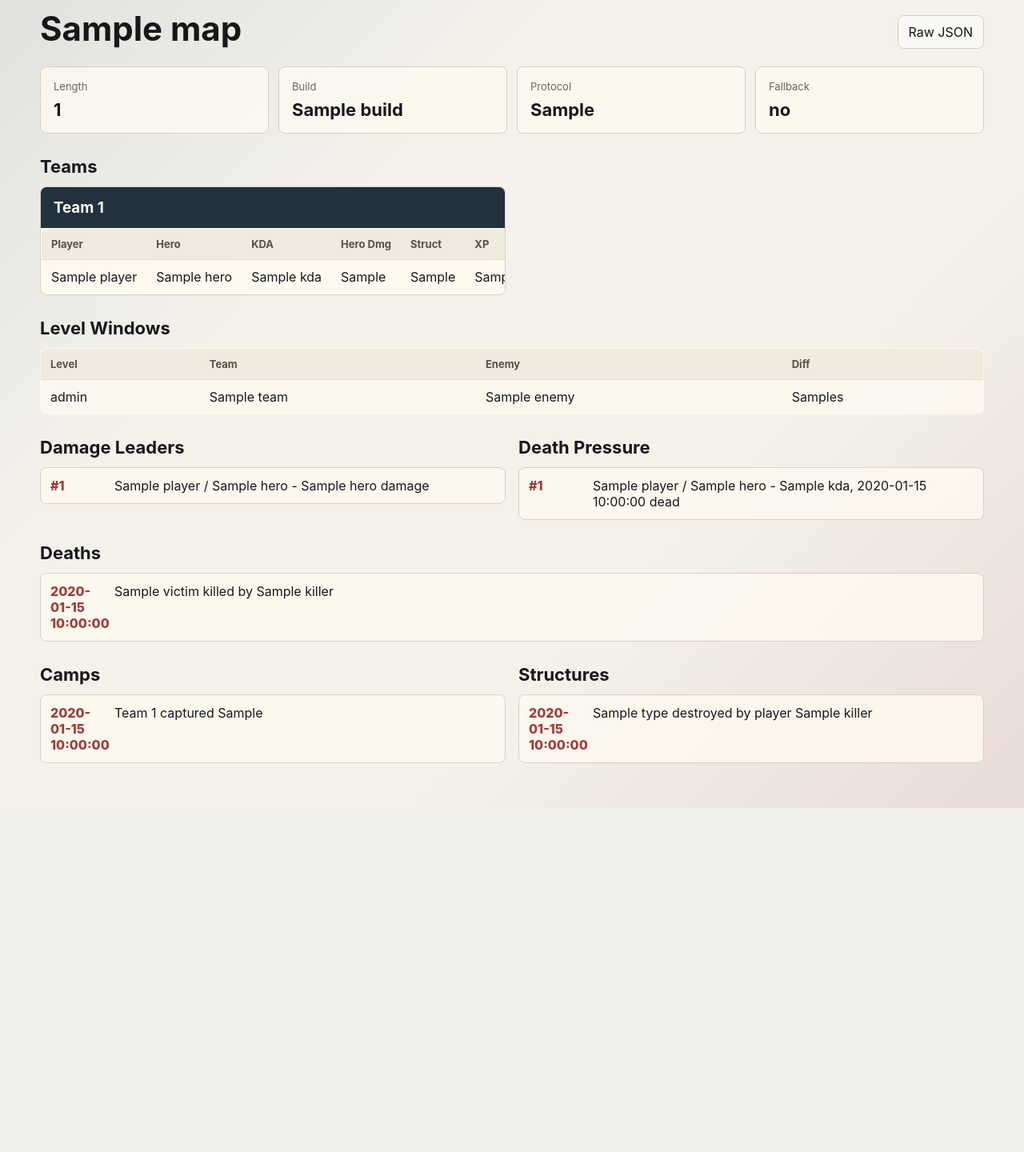
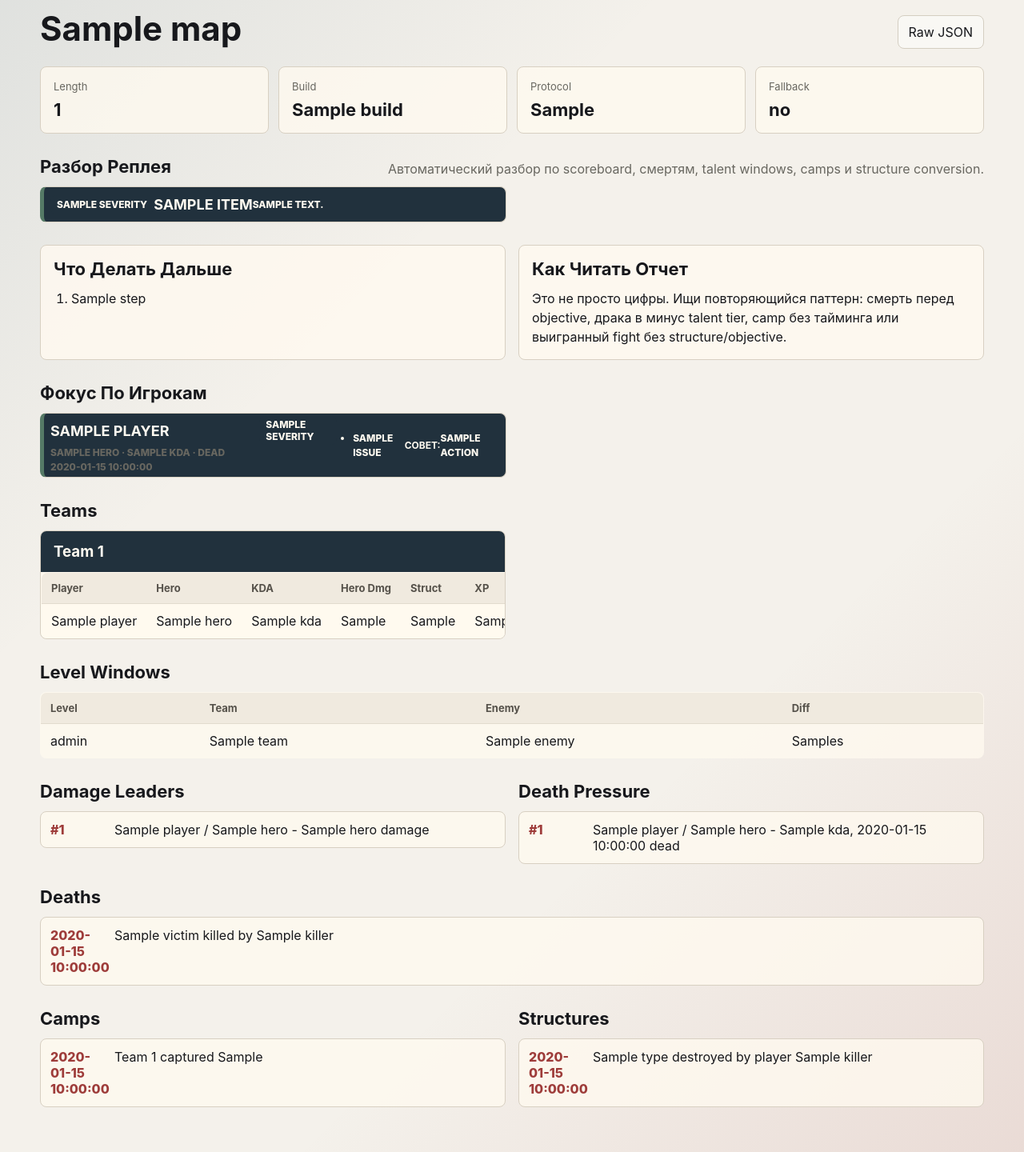
Before and after one commit to KaimiEwl/hots-replay-analyzer, a FastAPI app: template app/templates/report.html in a window 1280 px wide. Shown: the part 140-1580 px from the top of the page at 80% size. Before the commit the page ends 1150 px from the top, so only its background shows below. Run offline with FastAPI, Linux system fonts and the light colour scheme; the template is opened without the code that fills it: most values are stand-ins (such as "Sample title", 1, 10 or a date in 2020); some libraries are stand-ins or nearby versions.

Commit message:
Add rule-based replay breakdown advice

```diff
--- a/app/main.py
+++ b/app/main.py
@@ -58,6 +58,227 @@ def stat(score, key, default=0):
     return default if value is None else value
 
 
+def is_aram_map(map_name):
+    return map_name in {"Lost Cavern", "Silver City", "Industrial District", "Braxis Outpost"}
+
+
+def team_totals(players):
+    totals = {
+        "deaths": 0,
+        "dead_time": 0,
+        "hero_damage": 0,
+        "structure_damage": 0,
+        "siege_damage": 0,
+        "xp": 0,
+        "camps": 0,
+        "takedowns": 0,
+    }
+    for player in players:
+        score = player.get("score", {})
+        totals["deaths"] += stat(score, "Deaths")
+        totals["dead_time"] += stat(score, "TimeSpentDead")
+        totals["hero_damage"] += stat(score, "HeroDamage")
+        totals["structure_damage"] += stat(score, "StructureDamage")
+        totals["siege_damage"] += stat(score, "SiegeDamage")
+        totals["xp"] += stat(score, "ExperienceContribution")
+        totals["camps"] += stat(score, "MercCampCaptures")
+        totals["takedowns"] += stat(score, "Takedowns")
+    return totals
+
+
+def add_unique(items, item):
+    if item not in items:
+        items.append(item)
+
+
+def player_advice(player, game_length, map_name):
+    score = player.get("score", {})
+    deaths = stat(score, "Deaths")
+    dead_time = stat(score, "TimeSpentDead")
+    hero_damage = stat(score, "HeroDamage")
+    siege_damage = stat(score, "SiegeDamage")
+    structure_damage = stat(score, "StructureDamage")
+    xp = stat(score, "ExperienceContribution")
+    camps = stat(score, "MercCampCaptures")
+    takedowns = stat(score, "Takedowns")
+    healing = stat(score, "Healing")
+    damage_taken = stat(score, "DamageTaken")
+    points = 0
+    issues = []
+    actions = []
+
+    if deaths >= 6:
+        points += 4
+        issues.append(f"{deaths} смертей: слишком много tempo отдано врагу.")
+        actions.append("После потери фронта или неудачного engage сразу выходить, не спасать уже проигранную драку.")
+    elif deaths >= 4:
+        points += 2
+        issues.append(f"{deaths} смертей: нужно проверить, какие из них были preventable.")
+        actions.append("Перед objective и после 16 уровня играть на сохранение жизни, а не на лишний poke.")
+
+    if dead_time >= 180:
+        points += 4
+        issues.append(f"{mmss(dead_time)} dead time: команда долго играла без этого героя.")
+        actions.append("Не принимать драку, если следующий шаг после нее не дает kill, objective или structure.")
+    elif dead_time >= 100:
+        points += 2
+        issues.append(f"{mmss(dead_time)} dead time: смерти уже стоили карты и темпа.")
+
+    if game_length and game_length >= 900 and xp < 7000 and healing < 20000:
+        points += 2
+        issues.append("Низкий XP-вклад для длинной игры.")
+        actions.append("До 10 уровня не терять soak без прямой компенсации: kill, fort, camp или objective.")
+
+    if not is_aram_map(map_name) and camps == 0 and game_length and game_length >= 900:
+        points += 2
+        issues.append("0 camp captures на карте с лагерями.")
+        actions.append("Проверять camp timer перед objective: лагерь должен создавать давление, а не браться случайно.")
+
+    if siege_damage >= 70000 and structure_damage < 5000:
+        points += 3
+        issues.append("Много siege damage, но мало structure damage: слабая конвертация давления.")
+        actions.append("После выигранного окна сразу выбирать награду: fort/keep, boss, camp, objective или reset.")
+    elif takedowns >= 10 and structure_damage < 2500 and game_length and game_length >= 900:
+        points += 2
+        issues.append("Есть kill participation, но мало урона по строениям.")
+        actions.append("После kill не искать еще одну драку на той же точке: перевести преимущество в карту.")
+
+    if hero_damage < 25000 and healing < 20000 and damage_taken < 50000 and game_length and game_length >= 900:
+        points += 1
+        issues.append("Низкий combat uptime: мало заметного вклада в драки.")
+        actions.append("Проверить позиционирование и участие в ключевых fight, особенно на 10/13/16.")
+
+    if not issues:
+        issues.append("Профиль выглядит ровно: явных красных флагов по базовым метрикам нет.")
+        actions.append("Следующий шаг: смотреть конкретные таймкоды deaths/objectives, а не только scoreboard.")
+
+    severity = "high" if points >= 6 else "medium" if points >= 3 else "low" if points else "good"
+    return {
+        "player": player,
+        "severity": severity,
+        "points": points,
+        "issues": issues[:3],
+        "actions": actions[:3],
+    }
+
+
+def build_breakdown(result, teams):
+    map_name = result.get("map")
+    game_length = result.get("score_time") or result.get("elapsed_seconds_header")
+    summaries = []
+    next_steps = []
+    player_cards = [
+        player_advice(player, game_length, map_name)
+        for player in result.get("players", [])
+    ]
+    player_cards.sort(key=lambda item: item["points"], reverse=True)
+
+    team_rows = []
+    for team_id, players in teams.items():
+        totals = team_totals(players)
+        won = any(player.get("won") is True for player in players)
+        team_rows.append({"team_id": team_id, "players": players, "totals": totals, "won": won})
+
+    if len(team_rows) >= 2:
+        loser = next((team for team in team_rows if not team["won"]), None)
+        winner = next((team for team in team_rows if team["won"]), None)
+        if loser and winner:
+            lt = loser["totals"]
+            wt = winner["totals"]
+            if lt["deaths"] >= wt["deaths"] + 5 or lt["dead_time"] >= wt["dead_time"] + 180:
+                summaries.append(
+                    {
+                        "severity": "high",
+                        "title": "Главная цена матча: смерти и dead time",
+                        "body": (
+                            f"Team {loser['team_id']} умерла {lt['deaths']} раз против {wt['deaths']} "
+                            f"и провела {mmss(lt['dead_time'])} в смерти. Это обычно ломает soak, objective setup и defense."
+                        ),
+                    }
+                )
+                add_unique(next_steps, "Перед objective и после 16 уровня первым делом сохранять жизнь: плохой trade лучше сбросить.")
+
+            if lt["siege_damage"] >= 0.75 * max(wt["siege_damage"], 1) and lt["structure_damage"] < 0.6 * max(wt["structure_damage"], 1):
+                summaries.append(
+                    {
+                        "severity": "medium",
+                        "title": "Давление было, конвертации не хватило",
+                        "body": (
+                            f"Team {loser['team_id']} дала {format_number(lt['siege_damage'])} siege damage, "
+                            f"но только {format_number(lt['structure_damage'])} structure damage. Волны чистились, но карта не забиралась."
+                        ),
+                    }
+                )
+                add_unique(next_steps, "После 1-2 kills сразу называть следующий call: structure, camp, boss, objective или reset.")
+
+            if not is_aram_map(map_name) and lt["camps"] + 2 <= wt["camps"]:
+                summaries.append(
+                    {
+                        "severity": "medium",
+                        "title": "Camp pressure проигран",
+                        "body": (
+                            f"По лагерям было {lt['camps']} против {wt['camps']}. "
+                            "Это часто значит, что objective начинался без side pressure."
+                        ),
+                    }
+                )
+                add_unique(next_steps, "Брать camp не потому что он стоит, а за 30-60 секунд до objective или push-окна.")
+
+    target_team = result.get("target", {}).get("team")
+    bad_level_windows = [
+        row
+        for row in result.get("level_summary", [])
+        if row.get("level") in {10, 13, 16, 20} and (row.get("diff_s") or 0) >= 15
+    ]
+    if bad_level_windows:
+        first = bad_level_windows[0]
+        summaries.append(
+            {
+                "severity": "high",
+                "title": "Опасные talent windows",
+                "body": (
+                    f"Team {target_team} получила уровень {first['level']} позже на {round(first['diff_s'])} секунд. "
+                    "В такие окна нельзя начинать честный 5v5."
+                ),
+            }
+        )
+        add_unique(next_steps, "Когда враг первым берет 10/13/16/20, играть от waveclear, choke и короткого pick, не от полной драки.")
+
+    top_player = player_cards[0] if player_cards else None
+    if top_player and top_player["points"] >= 3:
+        player = top_player["player"]
+        summaries.append(
+            {
+                "severity": top_player["severity"],
+                "title": f"Первый кандидат на ручной разбор: {player.get('name')} / {player.get('hero')}",
+                "body": "У этого игрока больше всего авто-флагов: " + " ".join(top_player["issues"][:2]),
+            }
+        )
+
+    if not summaries:
+        summaries.append(
+            {
+                "severity": "low",
+                "title": "Явного одного провала по цифрам нет",
+                "body": "Базовые метрики не показывают простой причины. Следующий уровень разбора: смотреть таймкоды смертей, objective и fights.",
+            }
+        )
+        add_unique(next_steps, "Выбрать 2-3 ключевых fight по таймлайну смертей и проверить: была ли цель после драки.")
+
+    if not next_steps:
+        next_steps = [
+            "После выигранной драки сразу конвертировать преимущество в structure, camp, boss или objective.",
+            "Не драться в минус talent tier.",
+            "Перед поздним objective ценность жизни выше лишнего poke.",
+        ]
+
+    return {
+        "summaries": summaries[:5],
+        "next_steps": next_steps[:5],
+        "player_cards": player_cards,
+    }
+
+
 def build_report_view(result):
     players_by_pid = {player["pid"]: player for player in result.get("players", [])}
     teams = {}
@@ -116,6 +337,7 @@ def build_report_view(result):
         "core_deaths": result.get("core_deaths", []),
         "leaders": leaders,
         "danger": danger,
+        "breakdown": build_breakdown(result, teams),
         "json_path": f"/api/reports/{result.get('report_id')}",
     }
 
--- a/app/static/styles.css
+++ b/app/static/styles.css
@@ -183,10 +183,119 @@ a {
   font-size: 22px;
 }
 
+.section-title {
+  display: flex;
+  align-items: end;
+  justify-content: space-between;
+  gap: 18px;
+  margin-bottom: 12px;
+}
+
+.section-title h2,
+.section-title p {
+  margin: 0;
+}
+
 .grid-2 {
   display: grid;
   grid-template-columns: repeat(2, minmax(0, 1fr));
   gap: 16px;
+}
+
+.advice-grid,
+.player-advice-grid {
+  display: grid;
+  grid-template-columns: repeat(2, minmax(0, 1fr));
+  gap: 14px;
+}
+
+.advice-card,
+.coach-panel,
+.player-advice {
+  border: 1px solid #d8d0c2;
+  border-radius: 8px;
+  padding: 16px;
+  background: rgba(255, 250, 240, 0.84);
+}
+
+.advice-card {
+  border-left: 5px solid #557a66;
+}
+
+.advice-card.high,
+.player-advice.high {
+  border-left-color: #9e3c3a;
+}
+
+.advice-card.medium,
+.player-advice.medium {
+  border-left-color: #b98235;
+}
+
+.advice-card.low,
+.player-advice.low {
+  border-left-color: #557a66;
+}
+
+.advice-card h3,
+.player-advice h3 {
+  margin: 8px 0 8px;
+  font-size: 18px;
+}
+
+.advice-card p,
+.coach-panel p,
+.player-advice p {
+  margin: 0;
+  line-height: 1.5;
+}
+
+.severity {
+  display: inline-flex;
+  align-items: center;
+  min-height: 24px;
+  padding: 3px 8px;
+  border-radius: 8px;
+  background: #21313d;
+  color: #fffaf0;
+  font-size: 12px;
+  font-weight: 800;
+  text-transform: uppercase;
+}
+
+.next-steps {
+  margin: 0;
+  padding-left: 22px;
+  line-height: 1.55;
+}
+
+.next-steps li + li {
+  margin-top: 8px;
+}
+
+.player-advice {
+  border-left: 5px solid #557a66;
+}
+
+.player-advice.good {
+  border-left-color: #557a66;
+}
+
+.player-advice-head {
+  display: flex;
+  align-items: start;
+  justify-content: space-between;
+  gap: 12px;
+}
+
+.player-advice-head p {
+  margin-top: 4px;
+}
+
+.player-advice ul {
+  margin: 12px 0;
+  padding-left: 20px;
+  line-height: 1.45;
 }
 
 .team {
@@ -259,10 +368,13 @@ tr:last-child td {
 @media (max-width: 860px) {
   .tool-panel,
   .grid-2,
-  .metrics {
+  .metrics,
+  .advice-grid,
+  .player-advice-grid {
     grid-template-columns: 1fr;
   }
 
+  .section-title,
   .report-head {
     align-items: start;
     flex-direction: column;
--- a/app/templates/report.html
+++ b/app/templates/report.html
@@ -29,6 +29,61 @@
         <div class="metric"><span>Build</span><strong>{{ report.build }}</strong></div>
         <div class="metric"><span>Protocol</span><strong>{{ report.protocol_build }}</strong></div>
         <div class="metric"><span>Fallback</span><strong>{{ "yes" if report.fallback else "no" }}</strong></div>
+      </section>
+
+      <section class="section">
+        <div class="section-title">
+          <h2>Разбор Реплея</h2>
+          <p class="muted">Автоматический разбор по scoreboard, смертям, talent windows, camps и structure conversion.</p>
+        </div>
+        <div class="advice-grid">
+          {% for item in report.breakdown.summaries %}
+          <article class="advice-card {{ item.severity }}">
+            <span class="severity">{{ item.severity }}</span>
+            <h3>{{ item.title }}</h3>
+            <p>{{ item.body }}</p>
+          </article>
+          {% endfor %}
+        </div>
+      </section>
+
+      <section class="section grid-2">
+        <div class="coach-panel">
+          <h2>Что Делать Дальше</h2>
+          <ol class="next-steps">
+            {% for step in report.breakdown.next_steps %}
+            <li>{{ step }}</li>
+            {% endfor %}
+          </ol>
+        </div>
+        <div class="coach-panel">
+          <h2>Как Читать Отчет</h2>
+          <p>Это не просто цифры. Ищи повторяющийся паттерн: смерть перед objective, драка в минус talent tier, camp без тайминга или выигранный fight без structure/objective.</p>
+        </div>
+      </section>
+
+      <section class="section">
+        <h2>Фокус По Игрокам</h2>
+        <div class="player-advice-grid">
+          {% for card in report.breakdown.player_cards %}
+          <article class="player-advice {{ card.severity }}">
+            <div class="player-advice-head">
+              <div>
+                <h3>{{ card.player.name }}</h3>
+                <p class="muted">{{ card.player.hero }} · {{ card.player.view.kda }} · dead {{ card.player.view.dead_time }}</p>
+              </div>
+              <span class="severity">{{ card.severity }}</span>
+            </div>
+            <ul>
+              {% for issue in card.issues %}
+              <li>{{ issue }}</li>
+              {% endfor %}
+            </ul>
+            <strong>Совет:</strong>
+            <p>{{ card.actions[0] }}</p>
+          </article>
+          {% endfor %}
+        </div>
       </section>
 
       <section class="section">
```
Also changed, not shown: README.md.
